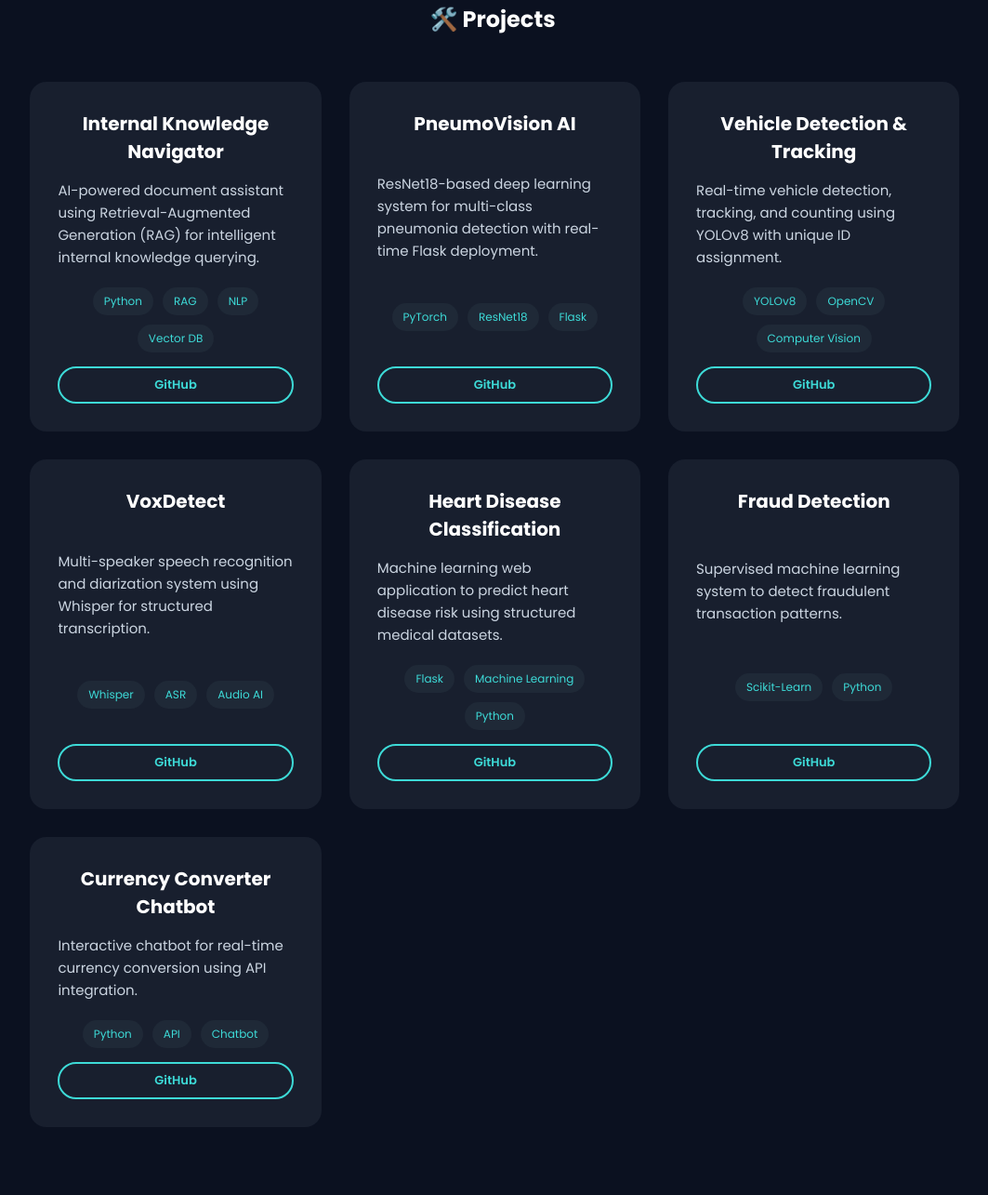
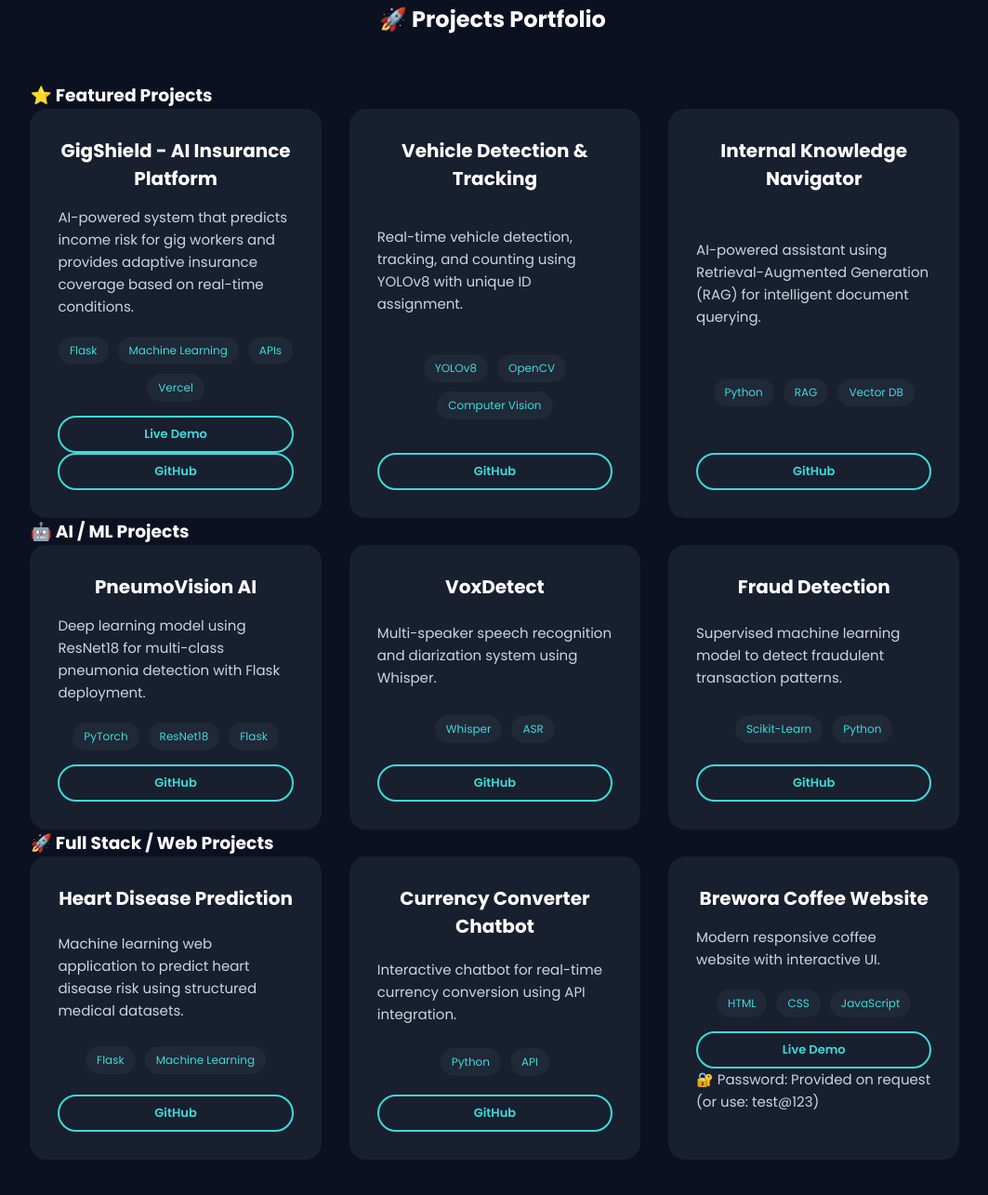
Before and after one commit to 2300030924/Portfolio, a plain HTML site: page index.html in a window 1280 px wide. Shown: the part 917-2202 px from the top of the page at 93% size, without its empty margins (110-1173 px from the left). Drawn offline with Linux system fonts and the light colour scheme.

Commit message:
Updated portfolio project section

```diff
--- a/index.html
+++ b/index.html
@@ -74,46 +74,33 @@
 
 
 
-
   <!-- Projects -->
   <section id="projects" class="section">
-    <h2 class="section-title">🛠️ Projects</h2>
+    <h2 class="section-title">🚀 Projects Portfolio</h2>
 
+    <!-- ⭐ Featured Projects -->
+    <h3 class="sub-title">⭐ Featured Projects</h3>
     <div class="projects-grid">
 
-      <!-- Internal Knowledge Navigator -->
-      <div class="project-card" data-category="ai">
-        <h3>Internal Knowledge Navigator</h3>
+      <!-- GigShield (You will add links) -->
+      <div class="project-card featured">
+        <h3>GigShield - AI Insurance Platform</h3>
         <p>
-          AI-powered document assistant using Retrieval-Augmented Generation (RAG) for intelligent internal knowledge
-          querying.
+          AI-powered system that predicts income risk for gig workers and provides adaptive insurance coverage based on
+          real-time conditions.
         </p>
         <div class="project-tags">
-          <span>Python</span>
-          <span>RAG</span>
-          <span>NLP</span>
-          <span>Vector DB</span>
+          <span>Flask</span>
+          <span>Machine Learning</span>
+          <span>APIs</span>
+          <span>Vercel</span>
         </div>
-        <a href="https://github.com/2300030924/Internal-Knowledge-Navigator" target="_blank"
-          class="project-btn">GitHub</a>
+        <a href="https://gigshield-nine.vercel.app/" class="project-btn">Live Demo</a>
+        <a href="https://github.com/2300030924/gigshield.git" class="project-btn secondary">GitHub</a>
       </div>
 
-      <!-- PneumoVision AI -->
-      <div class="project-card" data-category="ai">
-        <h3>PneumoVision AI</h3>
-        <p>
-          ResNet18-based deep learning system for multi-class pneumonia detection with real-time Flask deployment.
-        </p>
-        <div class="project-tags">
-          <span>PyTorch</span>
-          <span>ResNet18</span>
-          <span>Flask</span>
-        </div>
-        <a href="https://github.com/2300030924/PneumoVision-AI" target="_blank" class="project-btn">GitHub</a>
-      </div>
-
-      <!-- Vehicle Detection -->
-      <div class="project-card" data-category="ai">
+      <!-- Vehicle Detection (UNCHANGED LINK) -->
+      <div class="project-card featured">
         <h3>Vehicle Detection & Tracking</h3>
         <p>
           Real-time vehicle detection, tracking, and counting using YOLOv8 with unique ID assignment.
@@ -124,42 +111,59 @@
           <span>Computer Vision</span>
         </div>
         <a href="https://github.com/2300030924/vehicle-detection-tracking" target="_blank"
-          class="project-btn">GitHub</a>
+          class="project-btn secondary">GitHub</a>
       </div>
 
-      <!-- VoxDetect -->
-      <div class="project-card" data-category="ai">
+      <!-- Internal Navigator (UNCHANGED LINK) -->
+      <div class="project-card featured">
+        <h3>Internal Knowledge Navigator</h3>
+        <p>
+          AI-powered assistant using Retrieval-Augmented Generation (RAG) for intelligent document querying.
+        </p>
+        <div class="project-tags">
+          <span>Python</span>
+          <span>RAG</span>
+          <span>Vector DB</span>
+        </div>
+        <a href="https://github.com/2300030924/Internal-Knowledge-Navigator" target="_blank"
+          class="project-btn secondary">GitHub</a>
+      </div>
+
+    </div>
+
+    <!-- 🤖 AI / ML Projects -->
+    <h3 class="sub-title">🤖 AI / ML Projects</h3>
+    <div class="projects-grid">
+
+      <div class="project-card">
+        <h3>PneumoVision AI</h3>
+        <p>
+          Deep learning model using ResNet18 for multi-class pneumonia detection with Flask deployment.
+        </p>
+        <div class="project-tags">
+          <span>PyTorch</span>
+          <span>ResNet18</span>
+          <span>Flask</span>
+        </div>
+        <a href="https://github.com/2300030924/PneumoVision-AI" target="_blank" class="project-btn">GitHub</a>
+      </div>
+
+      <div class="project-card">
         <h3>VoxDetect</h3>
         <p>
-          Multi-speaker speech recognition and diarization system using Whisper for structured transcription.
+          Multi-speaker speech recognition and diarization system using Whisper.
         </p>
         <div class="project-tags">
           <span>Whisper</span>
           <span>ASR</span>
-          <span>Audio AI</span>
         </div>
         <a href="https://github.com/2300030924/VoxDetect" target="_blank" class="project-btn">GitHub</a>
       </div>
 
-      <!-- Heart Disease -->
-      <div class="project-card" data-category="web">
-        <h3>Heart Disease Classification</h3>
-        <p>
-          Machine learning web application to predict heart disease risk using structured medical datasets.
-        </p>
-        <div class="project-tags">
-          <span>Flask</span>
-          <span>Machine Learning</span>
-          <span>Python</span>
-        </div>
-        <a href="https://github.com/2300030924/HeartDisease-Project-" target="_blank" class="project-btn">GitHub</a>
-      </div>
-
-      <!-- Fraud Detection -->
-      <div class="project-card" data-category="ai">
+      <div class="project-card">
         <h3>Fraud Detection</h3>
         <p>
-          Supervised machine learning system to detect fraudulent transaction patterns.
+          Supervised machine learning model to detect fraudulent transaction patterns.
         </p>
         <div class="project-tags">
           <span>Scikit-Learn</span>
@@ -168,8 +172,25 @@
         <a href="https://github.com/2300030924/Fraud-Detection" target="_blank" class="project-btn">GitHub</a>
       </div>
 
-      <!-- Currency Converter Bot -->
-      <div class="project-card" data-category="web">
+    </div>
+
+    <!-- 🌐 Full Stack / Web Projects -->
+    <h3 class="sub-title">🚀 Full Stack / Web Projects</h3>
+    <div class="projects-grid">
+
+      <div class="project-card">
+        <h3>Heart Disease Prediction</h3>
+        <p>
+          Machine learning web application to predict heart disease risk using structured medical datasets.
+        </p>
+        <div class="project-tags">
+          <span>Flask</span>
+          <span>Machine Learning</span>
+        </div>
+        <a href="https://github.com/2300030924/HeartDisease-Project-" target="_blank" class="project-btn">GitHub</a>
+      </div>
+
+      <div class="project-card">
         <h3>Currency Converter Chatbot</h3>
         <p>
           Interactive chatbot for real-time currency conversion using API integration.
@@ -177,10 +198,25 @@
         <div class="project-tags">
           <span>Python</span>
           <span>API</span>
-          <span>Chatbot</span>
         </div>
         <a href="https://github.com/2300030924/Currency-Converter-Bot" target="_blank" class="project-btn">GitHub</a>
       </div>
+
+      <!-- Brewora (you add later) -->
+      <div class="project-card">
+        <h3>Brewora Coffee Website</h3>
+        <p>Modern responsive coffee website with interactive UI.</p>
+        <div class="project-tags">
+          <span>HTML</span>
+          <span>CSS</span>
+          <span>JavaScript</span>
+        </div>
+        <a href="https://brewora-5.myshopify.com/" class="project-btn">Live Demo</a>
+        <p class="note">🔐 Password: Provided on request (or use: test@123)</p>
+
+      </div>
+
+
 
     </div>
 
```
